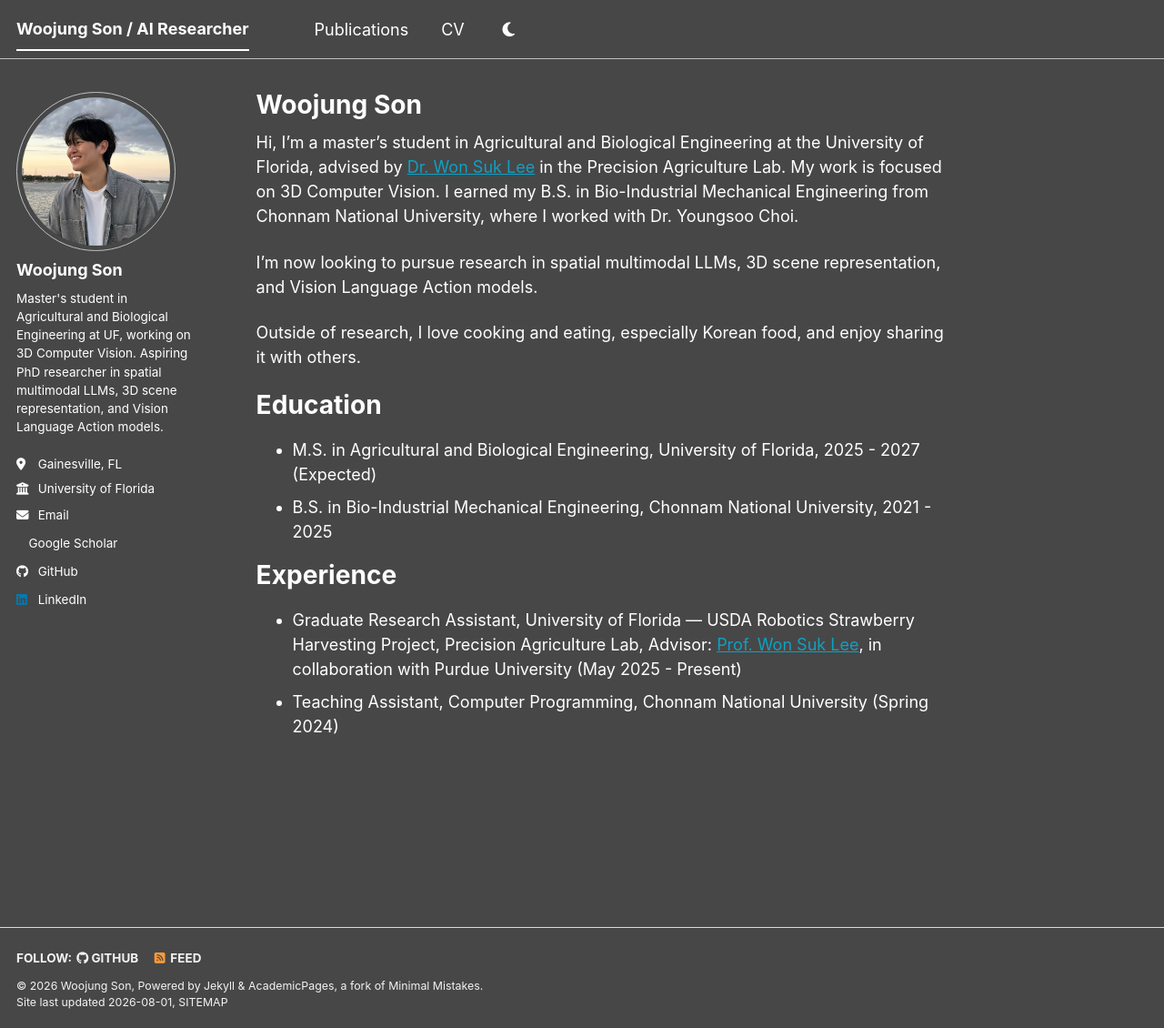
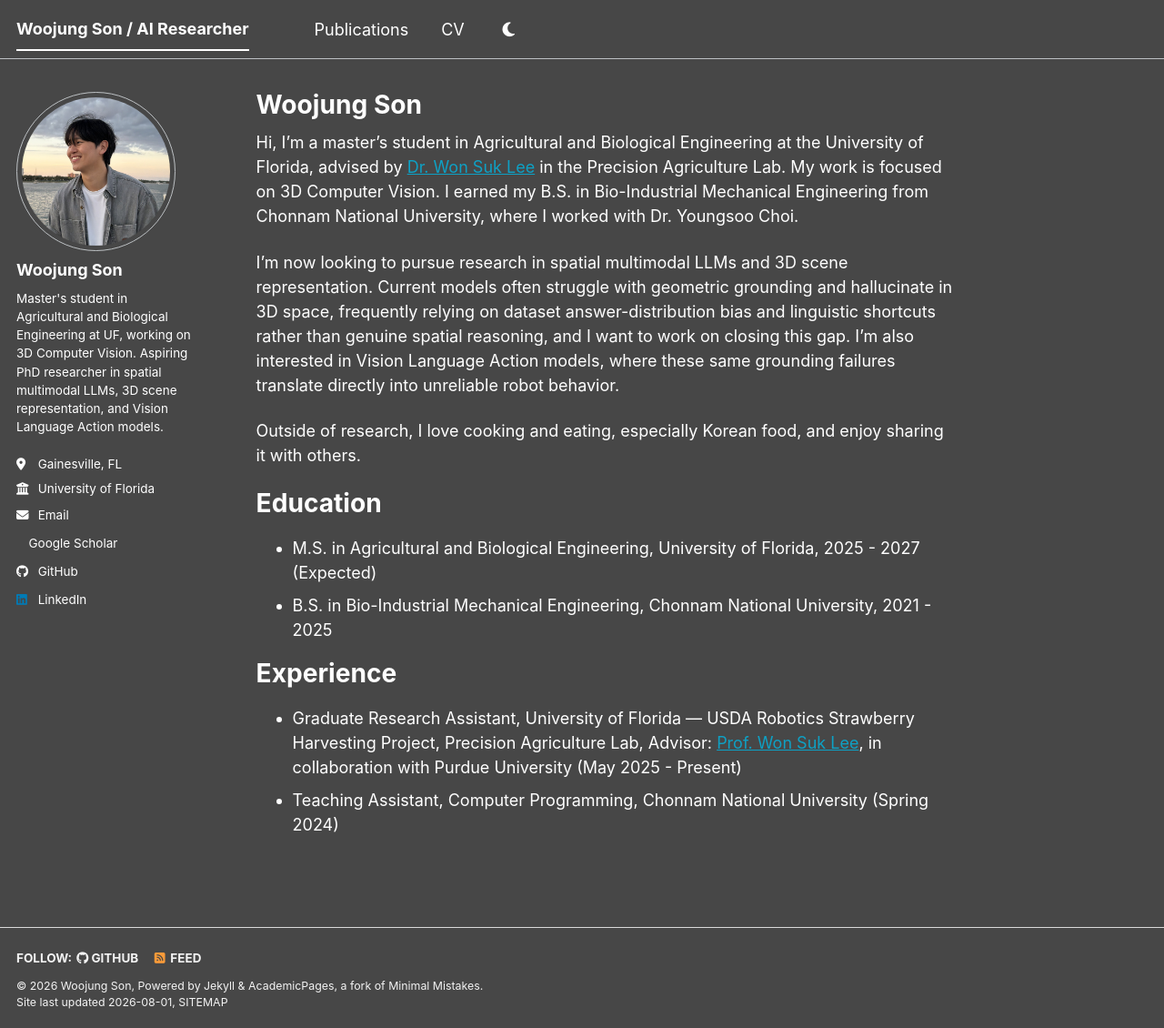
Before and after one commit to wjson2435/wjson2435.github.io, a Jekyll site: the page built from _pages/about.md, in a window 1280 px wide and 1130 px high. Shown: the whole window at 91% size. Built offline with Jekyll 4.4.1, drawn with Linux system fonts in a browser that asks for light colours; a style sheet for code colours, icons or effects is not loaded.

Commit message:
Articulate research motivation around geometric grounding and hallucination

```diff
--- a/_pages/about.md
+++ b/_pages/about.md
@@ -9,7 +9,7 @@ redirect_from:
 
 Hi, I'm a master's student in Agricultural and Biological Engineering at the University of Florida, advised by [Dr. Won Suk Lee](https://abe.ufl.edu/people/faculty/wonsuk-lee/) in the Precision Agriculture Lab. My work is focused on 3D Computer Vision. I earned my B.S. in Bio-Industrial Mechanical Engineering from Chonnam National University, where I worked with Dr. Youngsoo Choi.
 
-I'm now looking to pursue research in spatial multimodal LLMs, 3D scene representation, and Vision Language Action models.
+I'm now looking to pursue research in spatial multimodal LLMs and 3D scene representation. Current models often struggle with geometric grounding and hallucinate in 3D space, frequently relying on dataset answer-distribution bias and linguistic shortcuts rather than genuine spatial reasoning, and I want to work on closing this gap. I'm also interested in Vision Language Action models, where these same grounding failures translate directly into unreliable robot behavior.
 
 Outside of research, I love cooking and eating, especially Korean food, and enjoy sharing it with others.
 
```
